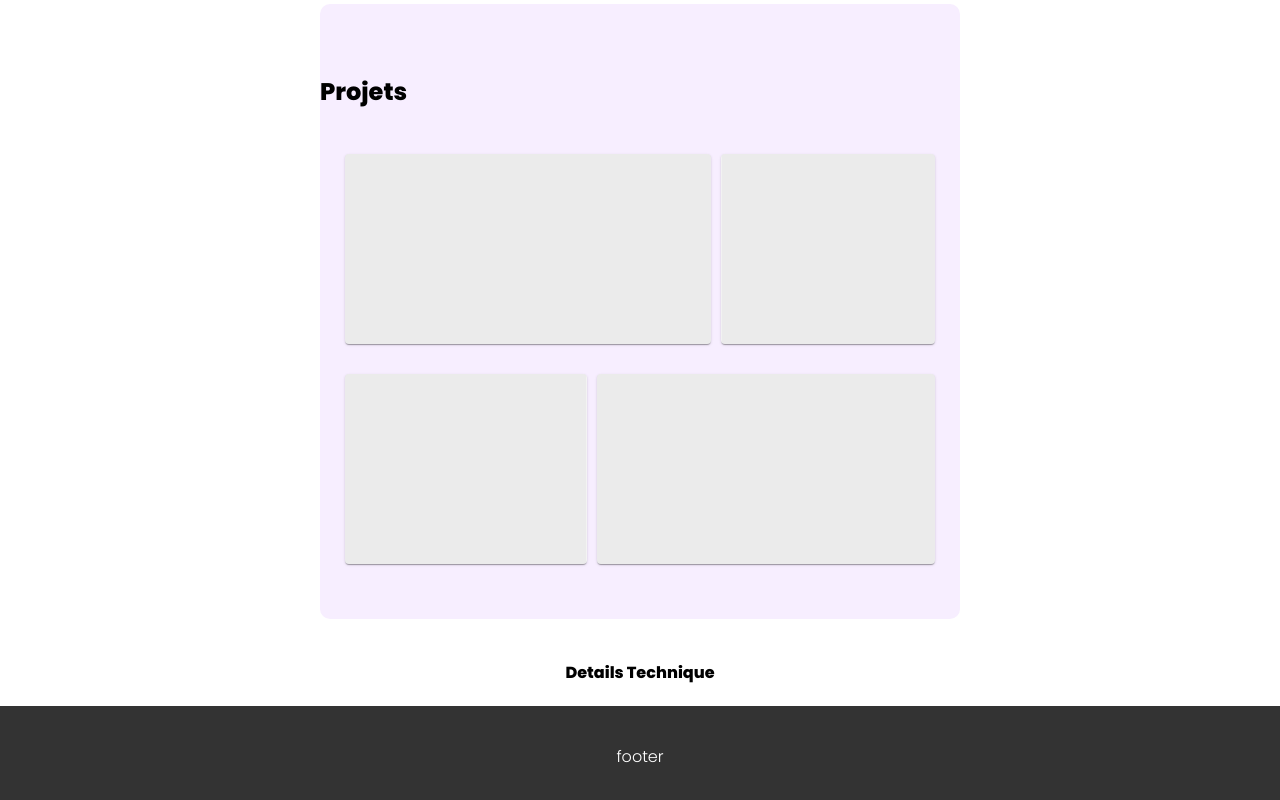
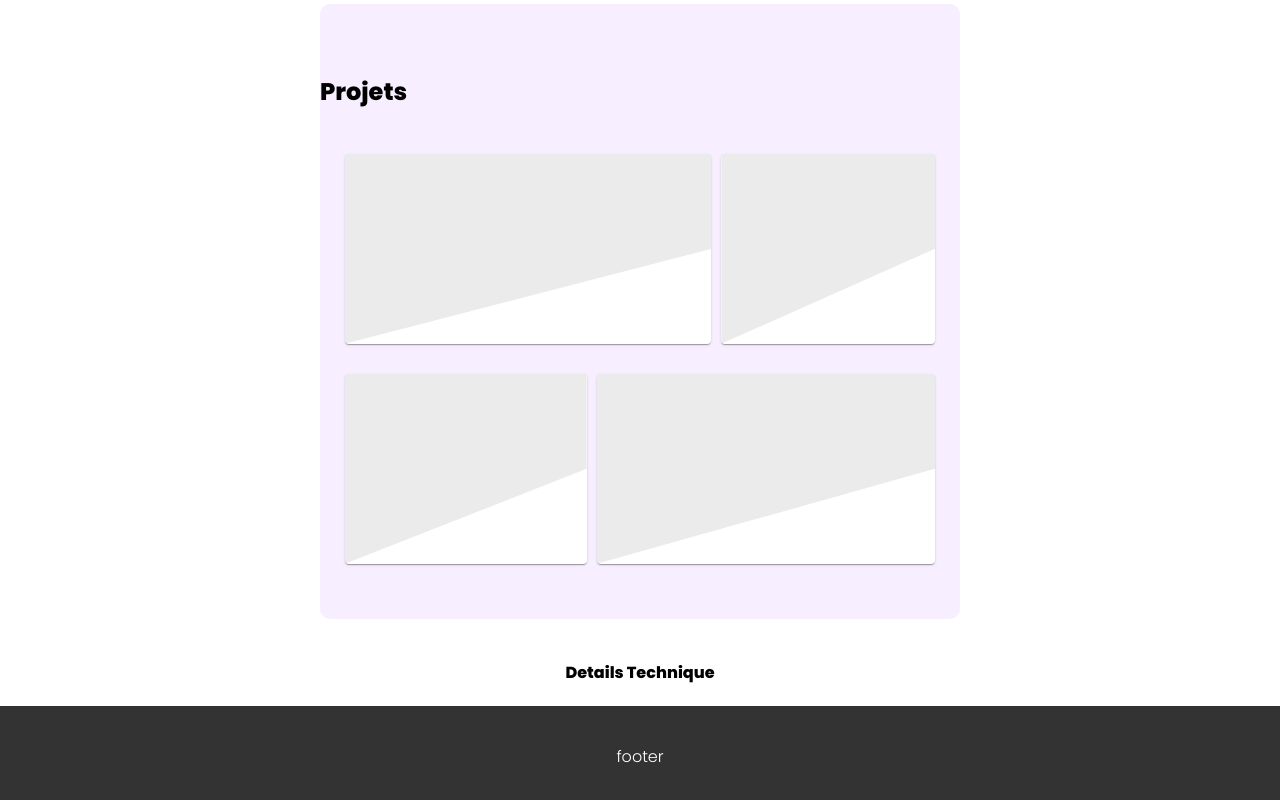
Before and after one commit to hkamalo/portfolio, a React (Create React App) app: page /projects in a window 1280 px wide. Shown: the part 816-1616 px from the top of the page. Built offline with nearby package versions, Linux system fonts and the light colour scheme.

Commit message:
set good size for card media

```diff
--- a/src/components/ForProjectsPage/ProjectsDisplay.js
+++ b/src/components/ForProjectsPage/ProjectsDisplay.js
@@ -30,9 +30,9 @@ const useStyles = makeStyles({
   },
   media: {
     width: '100%',
-    height: '60%',
-    paddingBottom: '56.25%',
-    clipPath: 'polygon(0 0, 100% 0%, 100% 84%, 0% 100%)',
+    height: 0,
+    paddingBottom: 190,
+    clipPath: 'polygon(0 0, 100% 0%, 100% 50%, 0% 100%)',
     backgroundColor: 'rgba(0, 0, 0, 0.08)',
   },
 });
```
